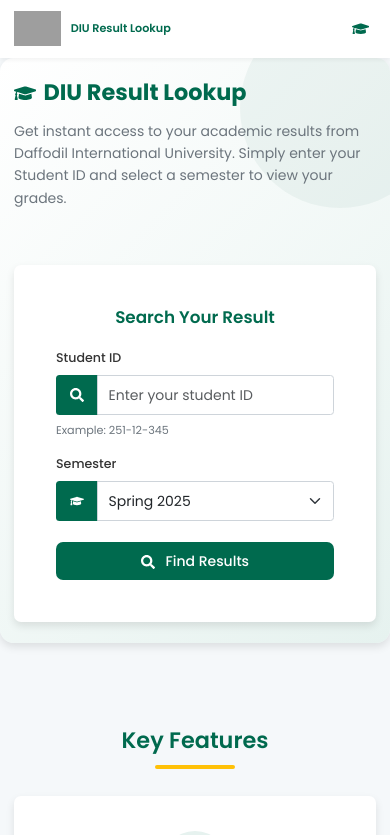
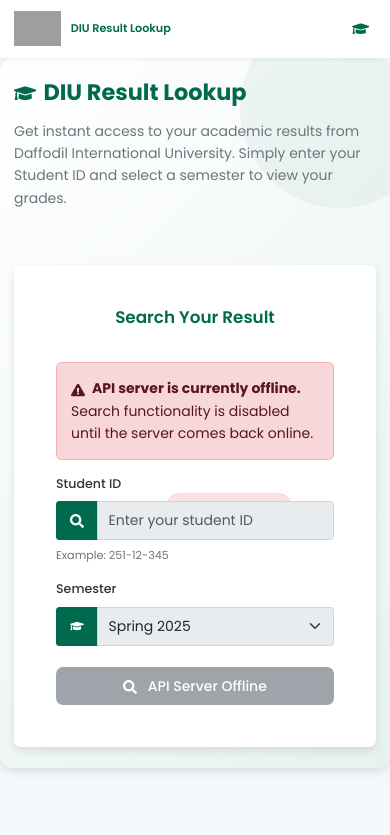
Before and after one commit to joynalbokhsho/diu-result-lookup-react, a React (Create React App) app: page / in a window 390 px wide. Shown: the top 835 px of the page. Built offline with nearby package versions, Linux system fonts and the light colour scheme; no server answers; grey boxes are pictures that could not be loaded.

Commit message:
Add server status feature with dynamic updates and UI indication

```diff
--- a/src/App.jsx
+++ b/src/App.jsx
@@ -14,6 +14,7 @@
   const [result, setResult] = useState(null);
   const [studentId, setStudentId] = useState('');
   const [semesterId, setSemesterId] = useState('');
+  const [serverOnline, setServerOnline] = useState(true); // Add server status state
 
   // Function to send notification to Discord webhook
   const sendDiscordNotification = async (studentInfo, semester, success, resultData = null) => {
@@ -364,6 +365,8 @@
         semesterId={semesterId}
         setSemesterId={setSemesterId}
         onSubmit={handleSearch}
+        serverOnline={serverOnline}
+        setServerOnline={setServerOnline} // Added setServerOnline prop here
       />
 
       <div className="container my-4">
--- a/src/assets/styles.css
+++ b/src/assets/styles.css
@@ -623,6 +623,66 @@
     line-height: 1.2;
 }
 
+/* ===== Server Status Styles ===== */
+.server-status {
+  display: flex;
+  align-items: center;
+  margin: 0 1rem;
+}
+
+.status-badge {
+  display: flex;
+  align-items: center;
+  font-size: 0.85rem;
+  font-weight: 500;
+  padding: 0.35rem 0.75rem;
+  border-radius: 30px;
+  gap: 0.5rem;
+  box-shadow: var(--shadow-sm);
+  transition: var(--transition);
+}
+
+.status-badge.online {
+  background-color: #dff2e4;
+  color: #28a745;
+  border: 1px solid #9be6af;
+}
+
+.status-badge.offline {
+  background-color: #f8d7da;
+  color: #dc3545;
+  border: 1px solid #f5c2c7;
+  animation: pulse 1.5s infinite;
+}
+
+@keyframes pulse {
+  0% {
+    opacity: 0.7;
+  }
+  50% {
+    opacity: 1;
+  }
+  100% {
+    opacity: 0.7;
+  }
+}
+
+@media (max-width: 991px) {
+  .server-status {
+    position: absolute;
+    right: 70px;
+    top: 50%;
+    transform: translateY(-50%);
+  }
+}
+
+@media (max-width: 575px) {
+  .status-badge {
+    font-size: 0.75rem;
+    padding: 0.25rem 0.6rem;
+  }
+}
+
 @media print {
     @page {
         size: A4 portrait;
--- a/src/components/Hero.jsx
+++ b/src/components/Hero.jsx
@@ -1,7 +1,8 @@
 import React from 'react';
-import { FaSearch, FaGraduationCap } from 'react-icons/fa';
+import { FaSearch, FaGraduationCap, FaExclamationTriangle } from 'react-icons/fa';
+import ServerStatus from './ServerStatus';
 
-const Hero = ({ studentId, setStudentId, semesterId, setSemesterId, onSubmit }) => {
+const Hero = ({ studentId, setStudentId, semesterId, setSemesterId, onSubmit, serverOnline, setServerOnline }) => {
   // Set default semester to Spring 2025 if no semester is selected
   React.useEffect(() => {
     if (!semesterId) {
@@ -27,6 +28,17 @@
             <div className="card-body">
               <h4 className="card-title">Search Your Result</h4>
 
+              <div className="mb-3 d-flex justify-content-center">
+                <ServerStatus onStatusChange={setServerOnline} />
+              </div>
+
+              {!serverOnline && (
+                <div className="alert alert-danger mb-3" role="alert">
+                  <FaExclamationTriangle className="me-2" />
+                  <strong>API server is currently offline.</strong> Search functionality is disabled until the server comes back online.
+                </div>
+              )}
+
               <form onSubmit={onSubmit}>
                 <div className="mb-3">
                   <label htmlFor="studentId" className="form-label">Student ID</label>
@@ -41,6 +53,7 @@
                       placeholder="Enter your student ID"
                       value={studentId}
                       onChange={(e) => setStudentId(e.target.value)}
+                      disabled={!serverOnline}
                       required
                     />
                   </div>
@@ -58,6 +71,7 @@
                       id="semesterId"
                       value={semesterId}
                       onChange={(e) => setSemesterId(e.target.value)}
+                      disabled={!serverOnline}
                       required
                     >
                       <option value="" disabled>Select Semester</option>
@@ -76,8 +90,12 @@
                   </div>
                 </div>
 
-                <button type="submit" className="btn btn-primary w-100">
-                  <FaSearch className="me-2" /> Find Results
+                <button
+                  type="submit"
+                  className={`btn ${serverOnline ? 'btn-primary' : 'btn-secondary'} w-100`}
+                  disabled={!serverOnline}
+                >
+                  <FaSearch className="me-2" /> {serverOnline ? 'Find Results' : 'API Server Offline'}
                 </button>
               </form>
             </div>
--- /dev/null
+++ b/src/components/ServerStatus.jsx
@@ -0,0 +1,82 @@
+import React, { useState, useEffect } from 'react';
+import { FaServer, FaExclamationTriangle } from 'react-icons/fa';
+
+const ServerStatus = ({ onStatusChange }) => {
+  const [isOnline, setIsOnline] = useState(true);
+  const [isChecking, setIsChecking] = useState(true);
+
+  // Check server status on mount and periodically
+  useEffect(() => {
+    const checkServerStatus = async () => {
+      setIsChecking(true);
+      try {
+        // Ping both APIs to check their status using actual endpoints
+        // Using a sample student ID that likely exists in the system
+        const sampleStudentId = '251-27-014';
+
+        const [resultApiResponse, infoApiResponse] = await Promise.allSettled([
+          // Check the results API with a HEAD request to avoid heavy data transfer
+          fetch(`https://diuapi.joynalbokhsho.me/api/semesterResult?semesterId=251&studentId=${sampleStudentId}`, {
+            method: 'HEAD',
+            timeout: 5000
+          }),
+          // Check the student info API with a HEAD request
+          fetch(`https://diuapi.joynalbokhsho.me/api/studentInfo?studentId=${sampleStudentId}`, {
+            method: 'HEAD',
+            timeout: 5000
+          })
+        ]);
+
+        // If either API is responsive, consider the service online
+        const resultApiOnline = resultApiResponse.status === 'fulfilled' && resultApiResponse.value.ok;
+        const infoApiOnline = infoApiResponse.status === 'fulfilled' && infoApiResponse.value.ok;
+
+        const serverOnline = resultApiOnline || infoApiOnline;
+        console.log('API Status Check:', { resultApiOnline, infoApiOnline, serverOnline });
+
+        setIsOnline(serverOnline);
+
+        // Inform parent component about status
+        if (onStatusChange) {
+          onStatusChange(serverOnline);
+        }
+      } catch (error) {
+        console.error('Server status check failed:', error);
+        setIsOnline(false);
+        if (onStatusChange) {
+          onStatusChange(false);
+        }
+      } finally {
+        setIsChecking(false);
+      }
+    };
+
+    // Check immediately on mount
+    checkServerStatus();
+
+    // Then check every 30 seconds
+    const intervalId = setInterval(checkServerStatus, 30000);
+
+    return () => clearInterval(intervalId);
+  }, [onStatusChange]);
+
+  if (isChecking) {
+    return null; // Don't show anything while first check is in progress
+  }
+
+  return (
+    <div className={`server-status ${isOnline ? 'online' : 'offline'}`}>
+      {isOnline ? (
+        <span className="status-badge online">
+          <FaServer /> System Online
+        </span>
+      ) : (
+        <span className="status-badge offline">
+          <FaExclamationTriangle /> API Server Offline
+        </span>
+      )}
+    </div>
+  );
+};
+
+export default ServerStatus;
```
